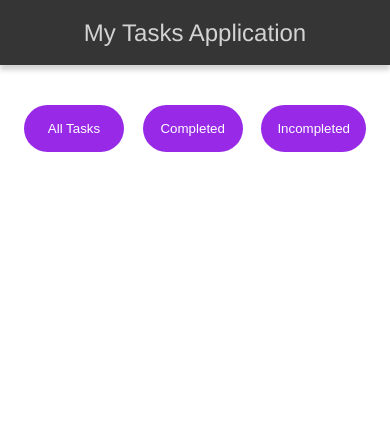
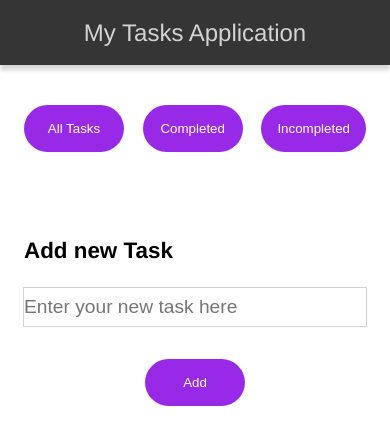
Before and after one commit to Madame-parker/myTasks_e, an Angular app: page / in a window 390 px wide. Shown: the top 444 px of the page. Built offline with nearby package versions, Linux system fonts and the light colour scheme.

Commit message:
update new-task-component

```diff
--- a/src/app/app.component.html
+++ b/src/app/app.component.html
@@ -1,2 +1,3 @@
 <app-navigation></app-navigation>
 <app-filter-controls></app-filter-controls>
+<app-new-task></app-new-task>
--- a/src/app/app.component.ts
+++ b/src/app/app.component.ts
@@ -2,10 +2,11 @@
 import { RouterOutlet } from '@angular/router';
 import { NavigationComponent } from "./navigation/navigation.component";
 import { FilterControlsComponent } from "./filter-controls/filter-controls.component";
+import { NewTaskComponent } from "./new-task/new-task.component";
 
 @Component({
   selector: 'app-root',
-  imports: [NavigationComponent, FilterControlsComponent],
+  imports: [NavigationComponent, FilterControlsComponent, NewTaskComponent],
   templateUrl: './app.component.html',
   styleUrl: './app.component.css'
 })
--- a/src/app/filter-controls/filter-controls.component.css
+++ b/src/app/filter-controls/filter-controls.component.css
@@ -1,7 +1,6 @@
 .container{
     display:flex;
     flex-direction: column;
-    padding:3rem;
 }
 
 .btn-container{
@@ -14,10 +13,6 @@
 
 @media (max-width:480px){
 
-    .container{
-        padding:1.5rem;
-    }
-
     .teaser{
         display:none;
     }
--- /dev/null
+++ b/src/app/new-task/new-task.component.css
@@ -0,0 +1,29 @@
+
+.input-container{
+    display:flex;
+    justify-content: space-between;
+    align-items: center;
+}
+
+input{
+    width:100%;
+    font-size:1.2rem;
+    padding:0.5rem 0;
+    outline: none;
+    border:1px solid lightgrey;
+}
+
+.custom-btn{
+    margin-left:2rem;
+}
+
+@media (max-width:480px){
+    .input-container{
+        flex-direction: column;
+    }
+
+    .custom-btn{
+        margin-left:0;
+        margin-top:2rem;
+    }
+}
--- /dev/null
+++ b/src/app/new-task/new-task.component.html
@@ -0,0 +1,7 @@
+<section class="container">
+    <h3 class="teaser">Add new Task</h3>
+    <div class="input-container">
+        <input type="text" placeholder="Enter your new task here">
+        <button class="custom-btn">Add</button>
+    </div>
+</section>
--- a/src/styles.css
+++ b/src/styles.css
@@ -8,6 +8,7 @@
 
 .container{
     max-width:1400px;
+    padding:3rem;
     margin:0 auto;
 }
 
@@ -30,3 +31,9 @@
 .custom-btn:hover{
     box-shadow: 0 5px 5px lightgrey;
 }
+
+@media (max-width:480px){
+    .container{
+        padding:1.5rem;
+    }
+}
```
Also changed, not shown: src/app/new-task/new-task.component.ts (added, +11 -0 lines), 1 other file (tests, documents, lock files or other folders).
